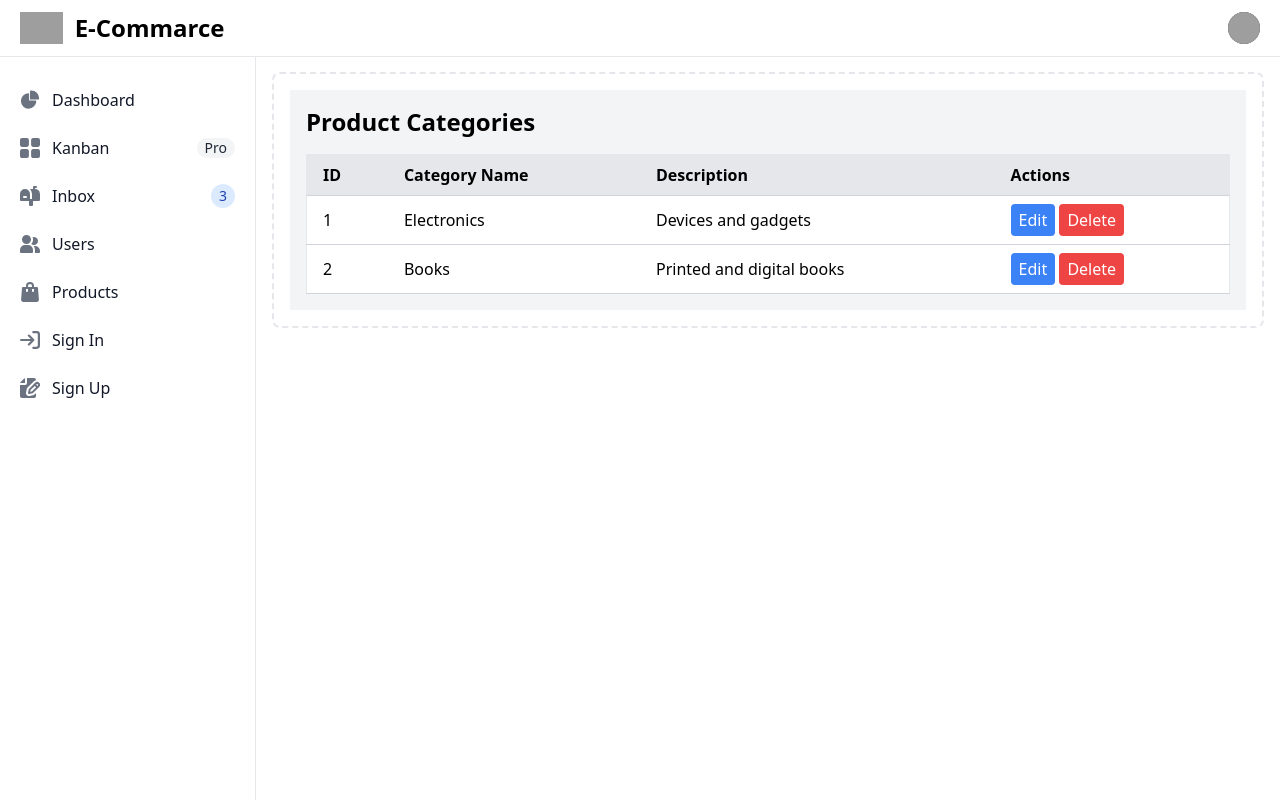
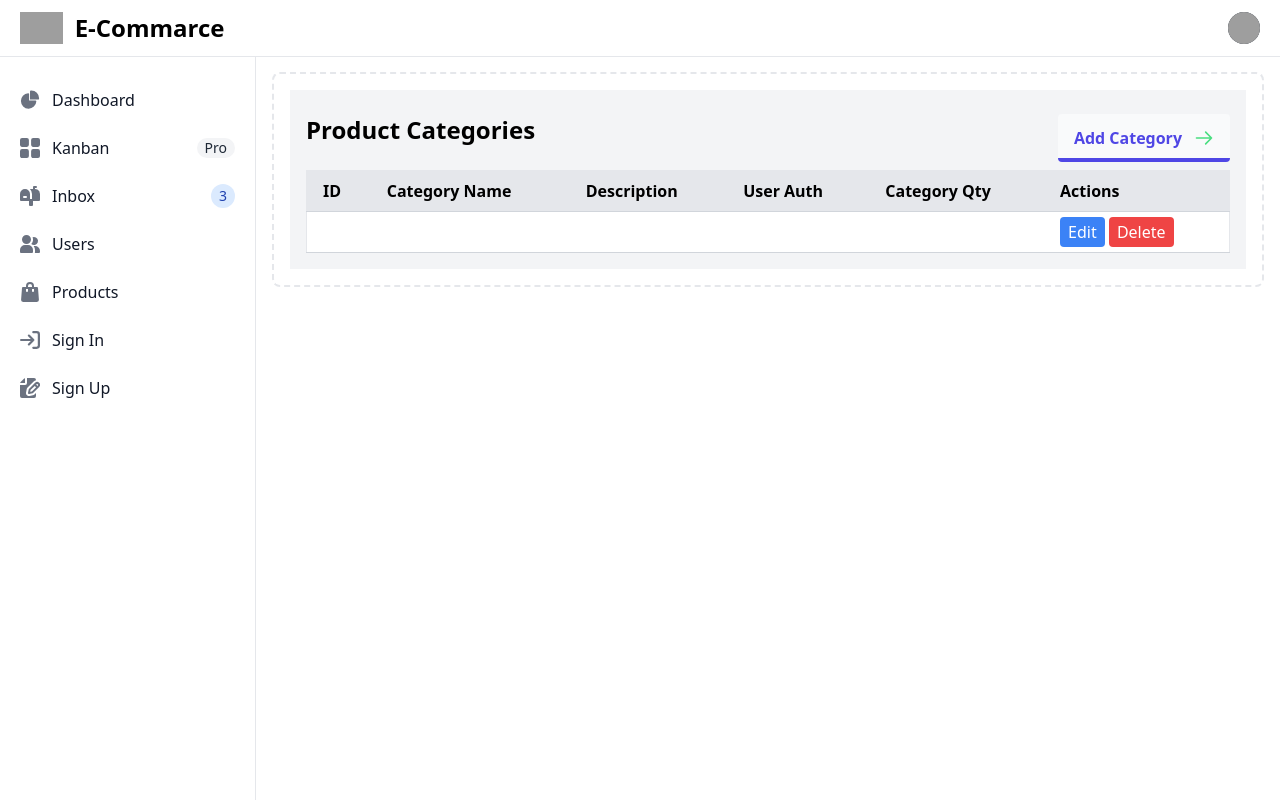
Before and after one commit to Shafikul-1/dokan, a PHP site: page /dokan/admin/category/index.php in a window 1280 px wide. Run offline with PHP 8.4, Linux system fonts and the light colour scheme; some libraries are stand-ins or nearby versions; grey boxes are pictures that could not be loaded.

Commit message:
edit data work not complete

```diff
--- a/admin/category/index.php
+++ b/admin/category/index.php
@@ -1,7 +1,32 @@
-<?php include "../header.php"; ?>
+<?php
+session_start();
+$_SESSION["userAuth"] = "1";
+
+
+include "../header.php";
+include "../../database/database.php";
+$databaseFN = new database();
+?>
+
 <div class="bg-gray-100">
     <div class="container mx-auto p-4">
-        <h1 class="text-2xl font-bold mb-4">Product Categories</h1>
+        <div class=" sm:flex my-2 block justify-between">
+            <h1 class="text-2xl font-bold mb-4">Product Categories</h1>
+            <a href="<?php echo $databaseFN->mainUrl ."/admin/category/add.php" ?>" class="relative inline-flex items-center justify-start py-3 pl-4 pr-12 overflow-hidden font-semibold text-indigo-600 transition-all duration-150 ease-in-out rounded hover:pl-10 hover:pr-6 bg-gray-50 group">
+                <span class="absolute bottom-0 left-0 w-full h-1 transition-all duration-150 ease-in-out bg-indigo-600 group-hover:h-full"></span>
+                <span class="absolute right-0 pr-4 duration-200 ease-out group-hover:translate-x-12">
+                    <svg class="w-5 h-5 text-green-400" fill="none" stroke="currentColor" viewBox="0 0 24 24" xmlns="http://www.w3.org/2000/svg">
+                        <path stroke-linecap="round" stroke-linejoin="round" stroke-width="2" d="M14 5l7 7m0 0l-7 7m7-7H3"></path>
+                    </svg>
+                </span>
+                <span class="absolute left-0 pl-2.5 -translate-x-12 group-hover:translate-x-0 ease-out duration-200">
+                    <svg class="w-5 h-5 text-green-400" fill="none" stroke="currentColor" viewBox="0 0 24 24" xmlns="http://www.w3.org/2000/svg">
+                        <path stroke-linecap="round" stroke-linejoin="round" stroke-width="2" d="M14 5l7 7m0 0l-7 7m7-7H3"></path>
+                    </svg>
+                </span>
+                <span class="relative w-full text-left transition-colors duration-200 ease-in-out group-hover:text-white">Add Category</span>
+            </a>
+        </div>
         <div class="overflow-x-auto">
             <table class="min-w-full bg-white border border-gray-200">
                 <thead>
@@ -9,29 +34,32 @@
                         <th class="py-2 px-4 border-b border-gray-300 text-left">ID</th>
                         <th class="py-2 px-4 border-b border-gray-300 text-left">Category Name</th>
                         <th class="py-2 px-4 border-b border-gray-300 text-left">Description</th>
+                        <th class="py-2 px-4 border-b border-gray-300 text-left">User Auth</th>
+                        <th class="py-2 px-4 border-b border-gray-300 text-left">Category Qty</th>
                         <th class="py-2 px-4 border-b border-gray-300 text-left">Actions</th>
                     </tr>
                 </thead>
                 <tbody>
+                    <?php
+                    $databaseFN->getData("productCatagory");
+                    foreach ($databaseFN->getResult() as list("id"=>$id, "categoryName"=>$categoryName,"categoryDescription"=>$Description,"userAuth"=>$userAuth,  "categoryQty"=>$categoryQty)) {
+                        # code...
+
+                    ?>
                     <tr>
-                        <td class="py-2 px-4 border-b border-gray-300">1</td>
-                        <td class="py-2 px-4 border-b border-gray-300">Electronics</td>
-                        <td class="py-2 px-4 border-b border-gray-300">Devices and gadgets</td>
+                        <td class="py-2 px-4 border-b border-gray-300"><?php echo $id ?></td>
+                        <td class="py-2 px-4 border-b border-gray-300"><?php echo $categoryName ?></td>
+                        <td class="py-2 px-4 border-b border-gray-300"><?php echo $Description ?></td>
+                        <td class="py-2 px-4 border-b border-gray-300"><?php echo $userAuth ?></td>
+                        <td class="py-2 px-4 border-b border-gray-300"><?php echo $categoryQty ?></td>
                         <td class="py-2 px-4 border-b border-gray-300">
-                            <button class="bg-blue-500 text-white py-1 px-2 rounded hover:bg-blue-600">Edit</button>
-                            <button class="bg-red-500 text-white py-1 px-2 rounded hover:bg-red-600">Delete</button>
+                            <a href="<?php echo $databaseFN->mainUrl . "/admin/category/edit.php?id=".$id ?>" class="bg-blue-500 text-white py-1 px-2 rounded hover:bg-blue-600">Edit</a>
+                            <a href="<?php echo $databaseFN->mainUrl . "/admin/category/delete.php?id=".$id ?>" class="bg-red-500 text-white py-1 px-2 rounded hover:bg-red-600">Delete</a>
                         </td>
                     </tr>
+                    <?php  } ?>
                     <!-- Add more rows as needed -->
-                    <tr>
-                        <td class="py-2 px-4 border-b border-gray-300">2</td>
-                        <td class="py-2 px-4 border-b border-gray-300">Books</td>
-                        <td class="py-2 px-4 border-b border-gray-300">Printed and digital books</td>
-                        <td class="py-2 px-4 border-b border-gray-300">
-                            <button class="bg-blue-500 text-white py-1 px-2 rounded hover:bg-blue-600">Edit</button>
-                            <button class="bg-red-500 text-white py-1 px-2 rounded hover:bg-red-600">Delete</button>
-                        </td>
-                    </tr>
+
                 </tbody>
             </table>
         </div>
```
Also changed, not shown: admin/category/add.php (+51 -0 lines), admin/category/edit.php (+51 -2 lines), database/database.sql (+12 -12 lines).
